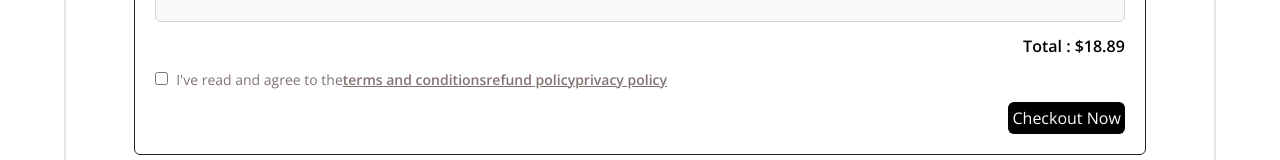
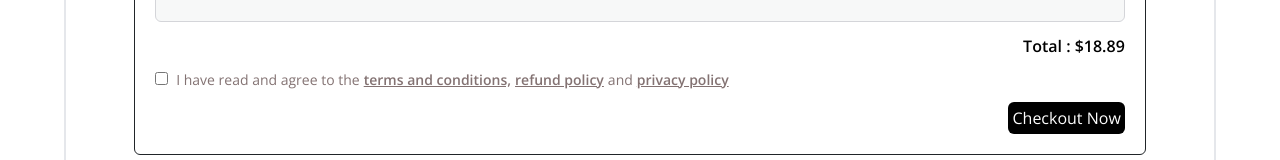
Before and after one commit to dizas9/E-commerceNEXT, a Next.js app: page /Cart in a window 1280 px wide. Shown: the part 161-321 px from the top of the page. Built offline with nearby package versions, Linux system fonts and the light colour scheme.

Commit message:
Deploy test 3

```diff
--- a/app/Cart/page.jsx
+++ b/app/Cart/page.jsx
@@ -20,18 +20,14 @@ export default function Cart() {
           {/* agree terms & condition textBox */}
           <div className="w-full h-fit flex gap-2 items-baseline">
             <input type="checkbox" />
-            <p className="text-sm text-[#503838b5]">
-              I've read and agree to the
-              <Link className="underline font-semibold" href={"#"}>
-                terms and conditions
-              </Link>
-              <Link className="underline font-semibold" href={"#"}>
-                refund policy
-              </Link>
-
-              <Link className="underline font-semibold" href={"#"}>
-                privacy policy
-              </Link>
+            <p className="text-sm text-[#503838b5] flex gap-1">
+              I have read and agree to the
+              <span className="underline font-semibold">
+                terms and conditions,
+              </span>
+              <span className="underline font-semibold">refund policy</span>
+              and
+              <span className="underline font-semibold">privacy policy</span>
             </p>
           </div>
 
```
